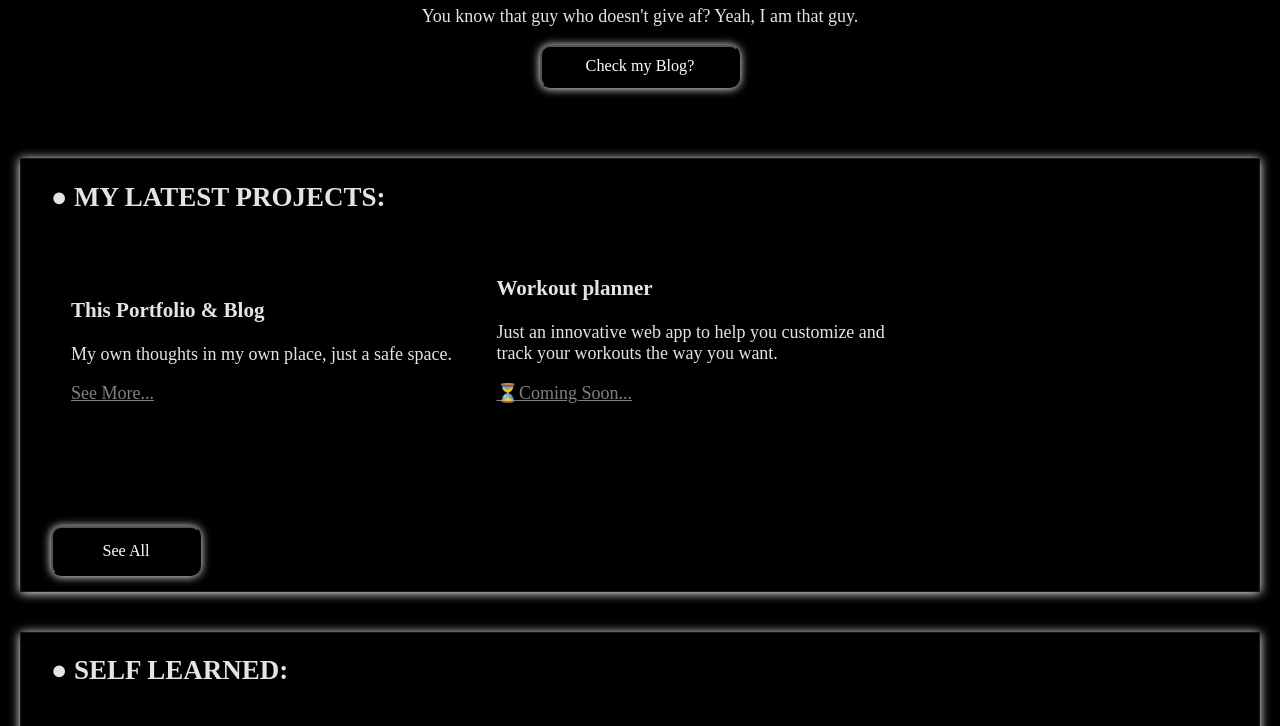
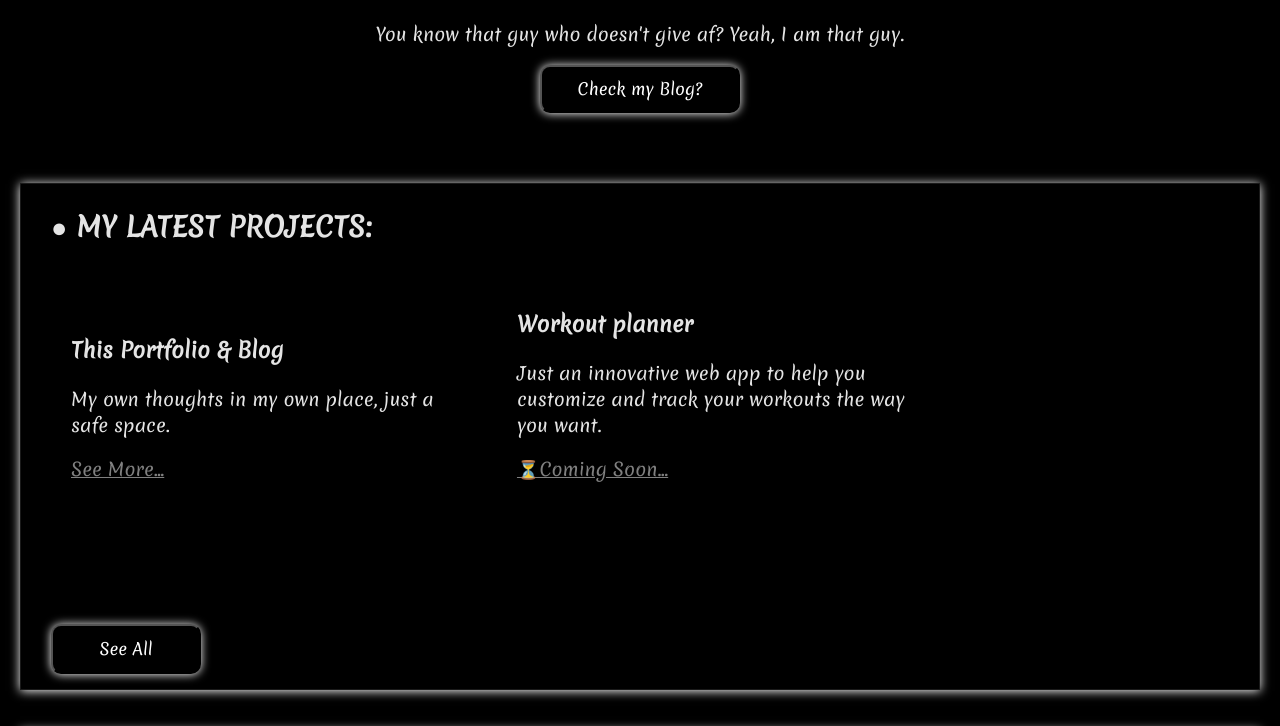
Before and after one commit to soltann999/Portfolio, a plain HTML site: page index.html in a window 1280 px wide. Shown: the part 259-985 px from the top of the page. Drawn offline with Linux system fonts and the light colour scheme; the site is published under a folder, as on GitHub Pages, so addresses that start at the root find nothing.

Commit message:
Update css.css

```diff
--- a/css.css
+++ b/css.css
@@ -1,6 +1,6 @@
 @font-face {
   font-family: 'Merienda';
-  src: url('/font/Merienda-VariableFont_wght.ttf') format('truetype');
+  src: url('./font/Merienda-VariableFont_wght.ttf') format('truetype');
   font-weight: normal;
   font-style: normal;
 }
```
